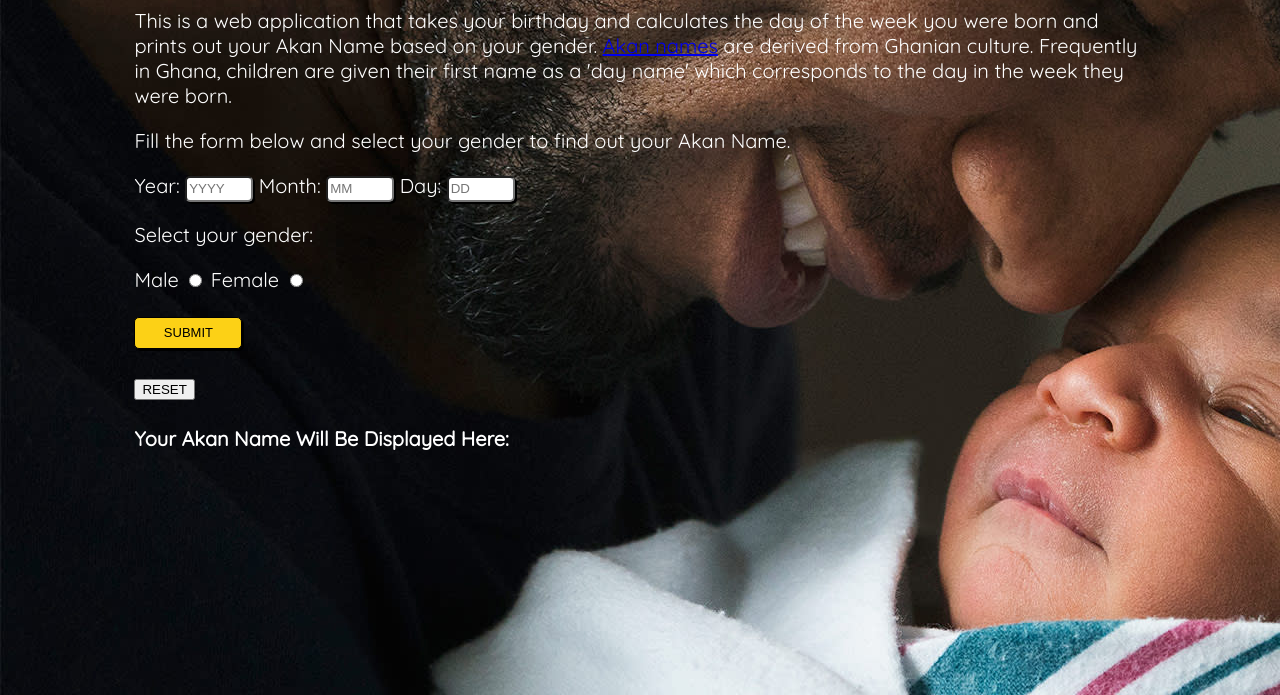
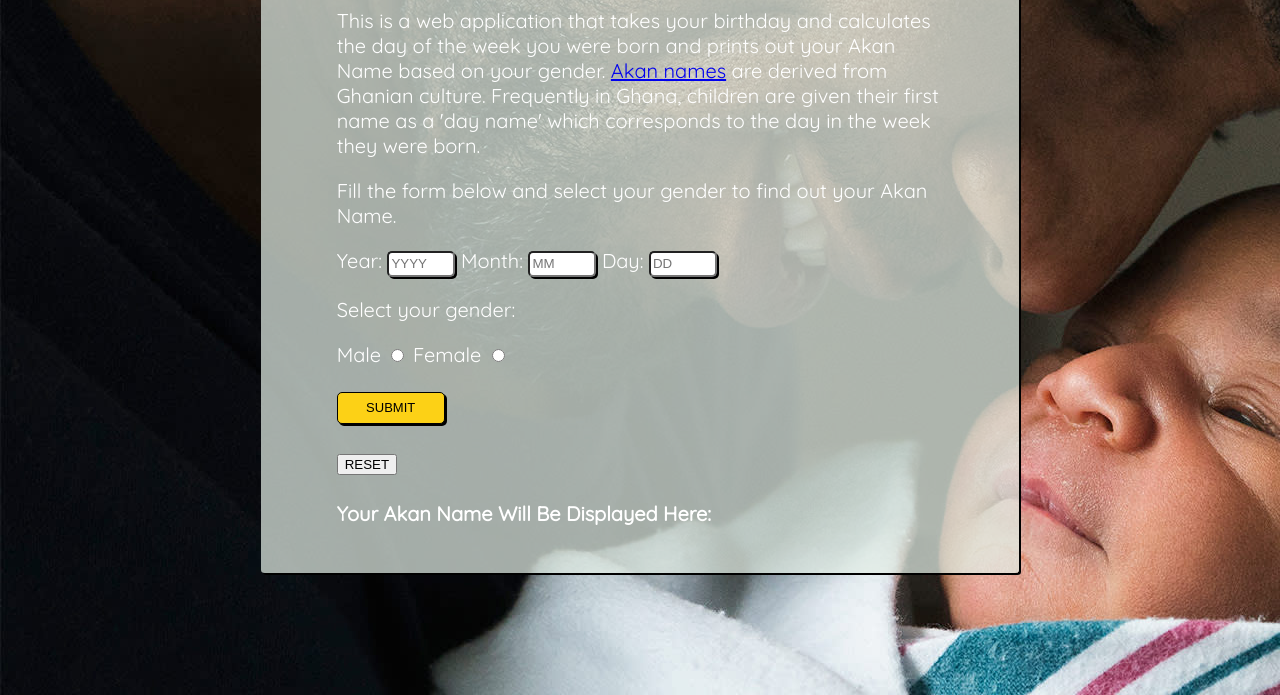
Before and after one commit to fchirchir/akan-name, a plain HTML site: page index.html in a window 1280 px wide. Shown: the part 105-800 px from the top of the page. Drawn offline with Linux system fonts and the light colour scheme; a script that the page names is missing.

Commit message:
Add result & content styling

```diff
--- a/css/styles.css
+++ b/css/styles.css
@@ -47,3 +47,19 @@ body{
     font-size: 13px;
     box-shadow: 2px 2px #000000;
   }
+
+  #result{
+    text-align: center;
+  }
+
+  .content{
+    background-color: rgba(226, 238, 229, 0.72);
+    /* height: 600px; */
+    margin-left: 20%;
+    margin-right: 20%;
+    margin-top: 10px;
+    margin-bottom: auto;
+    padding-bottom: 20px;
+    box-shadow: 2px 2px #000000;
+    border-radius: 0.5%;
+  }
```
